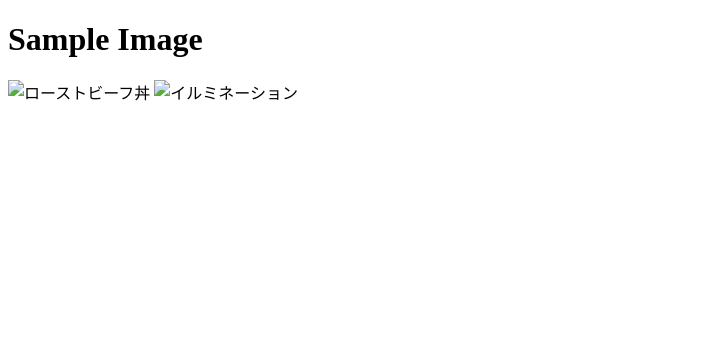
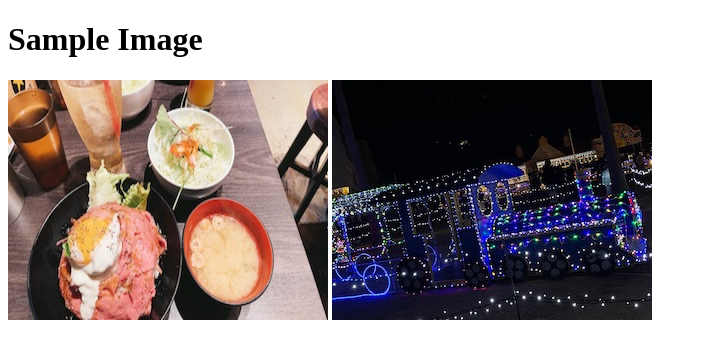
Before and after one commit to Masumi-Ari/html_sample_08, a plain HTML site: page index.html in a window 1280 px wide. Shown: the whole page, without its empty margins (0-707 px from the left). Drawn offline with Linux system fonts and the light colour scheme.

Commit message:
Add files via upload

```diff
--- a/index.html
+++ b/index.html
@@ -6,7 +6,7 @@
   </head>
   <body>
      <h1>Sample Image</h1>
-     <img src="IMG_0158.JPG" width="200" alt="ローストビーフ丼">
-     <img src="IMG_0047.jpeg" width="200" alt="イルミネーション">
+     <img src="images/IMG_0158.JPG" alt="ローストビーフ丼" width="320" height="240">
+     <img src="images/IMG_0047.jpeg" alt="イルミネーション" width="320" height="240">
   </body>
 </html>
```
